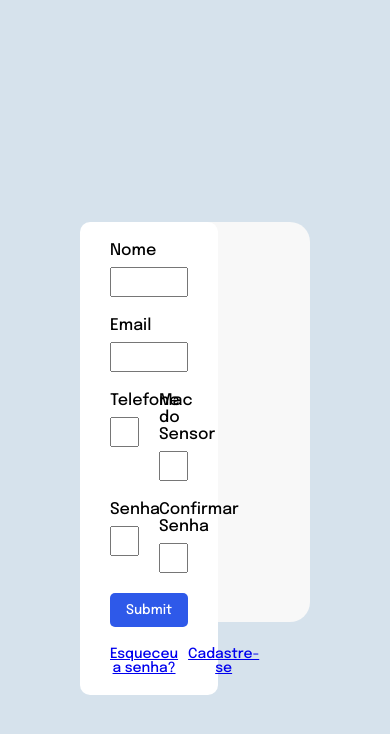
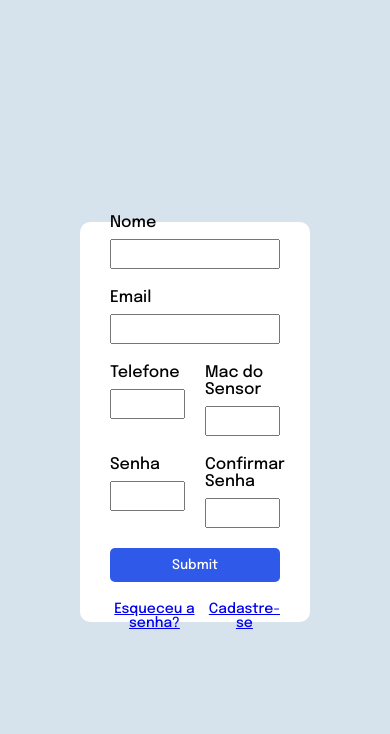
Before and after one commit to refersonprado/4climatize, a PHP site: page /register.php in a window 390 px wide. Shown: the top 734 px of the page. Run offline with PHP 8.4, Linux system fonts and the light colour scheme; data that the repository does not hold is empty.

Commit message:
Ajustando mobile do cadastro2

```diff
--- a/4climatize/style/register.css
+++ b/4climatize/style/register.css
@@ -120,7 +120,7 @@
   .section-img {
     display: none;
   }
-  form.form-register {
+  form.form-registro {
     width: 100%;
     height: 100%;
   }
```
